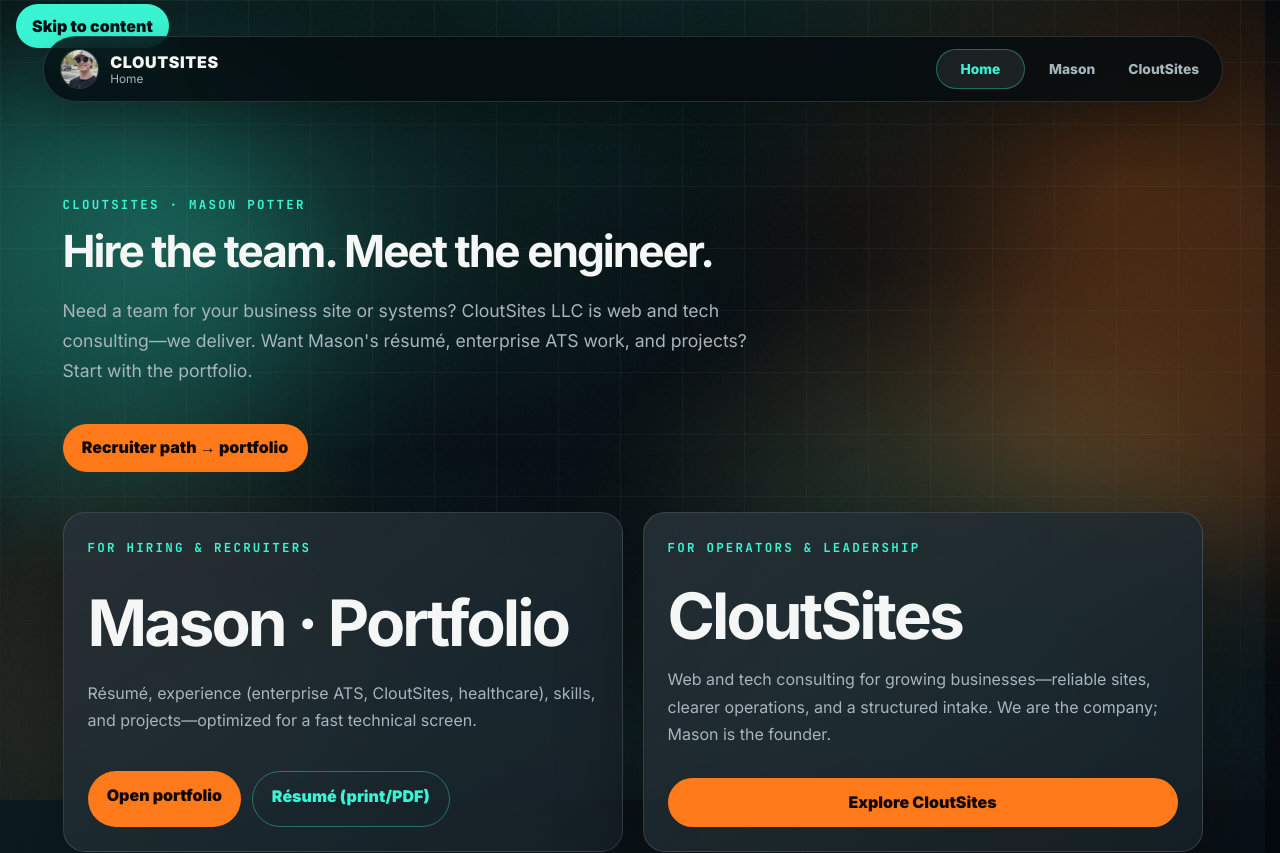
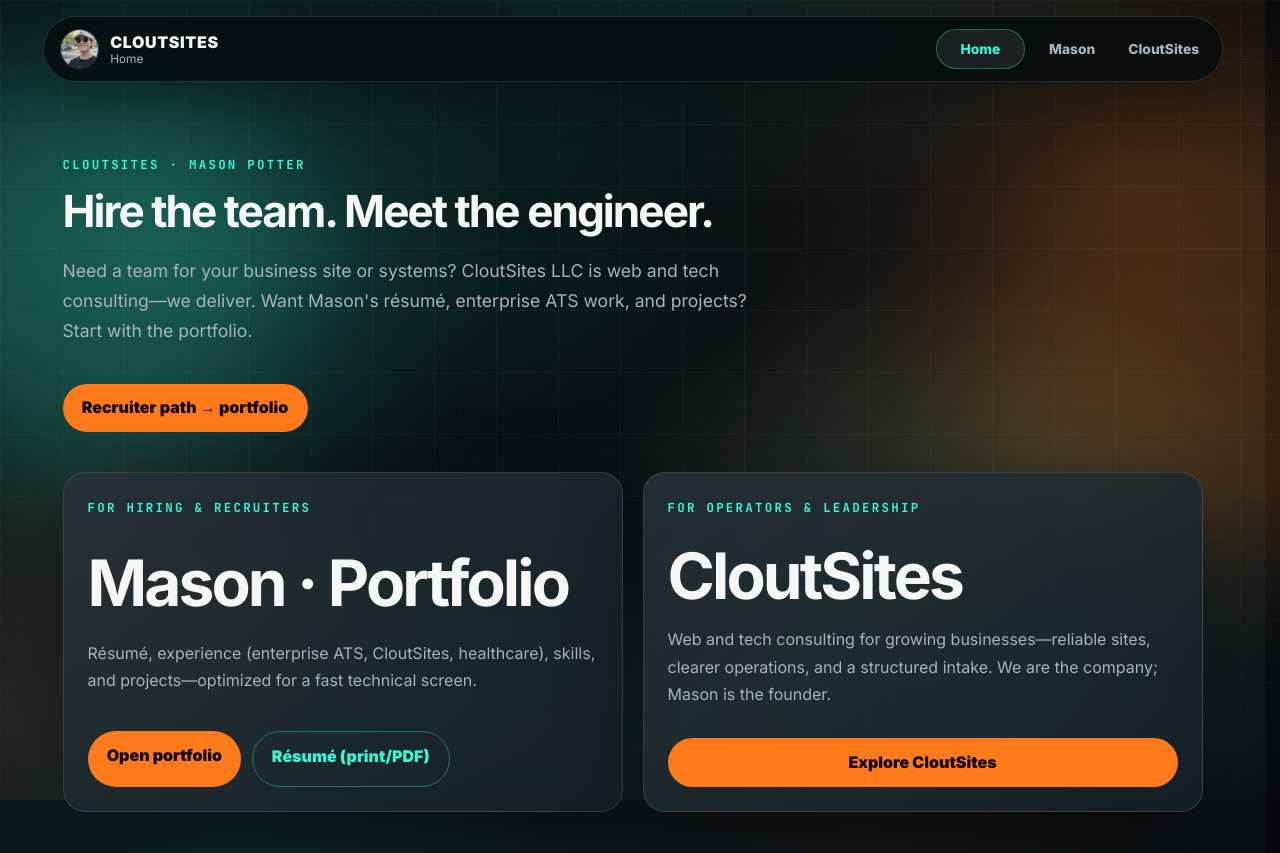
Before and after one commit to masonpotter1/MySite, a Next.js app: page / in a window 1280 px wide. Shown: the top 853 px of the page. Built offline with nearby package versions, Linux system fonts and the light colour scheme.

Commit message:
Hide skip link until keyboard focus; fix backdrop z-index override.
Co-authored-by: Cursor <cursoragent@cursor.com>

```diff
--- a/src/styles/global.css
+++ b/src/styles/global.css
@@ -45,22 +45,34 @@ textarea:focus-visible {
 }
 
 .skip-link {
-  background: var(--teal);
-  border-radius: 999px;
-  color: #061015;
-  font-weight: 900;
+  background: var(--panel-strong);
+  border: 1px solid var(--line);
+  border-radius: var(--radius-md);
+  box-shadow: var(--shadow);
+  clip: rect(0 0 0 0);
+  clip-path: inset(50%);
+  color: var(--text);
+  font-size: 0.88rem;
+  font-weight: 800;
+  height: 1px;
   left: 1rem;
-  padding: 0.75rem 1rem;
+  overflow: hidden;
+  padding: 0;
   position: fixed;
   text-decoration: none;
-  top: 1rem;
-  transform: translateY(-150%);
-  transition: transform 160ms ease;
-  z-index: 20;
+  top: calc(1rem + env(safe-area-inset-top));
+  white-space: nowrap;
+  width: 1px;
+  z-index: 100;
 }
 
-.skip-link:focus {
-  transform: translateY(0);
+.skip-link:focus-visible {
+  clip: auto;
+  clip-path: none;
+  height: auto;
+  overflow: visible;
+  padding: 0.65rem 1rem;
+  width: auto;
 }
 
 .app {
@@ -70,7 +82,7 @@ textarea:focus-visible {
   position: relative;
 }
 
-.app > :not(.site-backdrop) {
+.app > :not(.site-backdrop, .skip-link) {
   position: relative;
   z-index: 1;
 }
```
